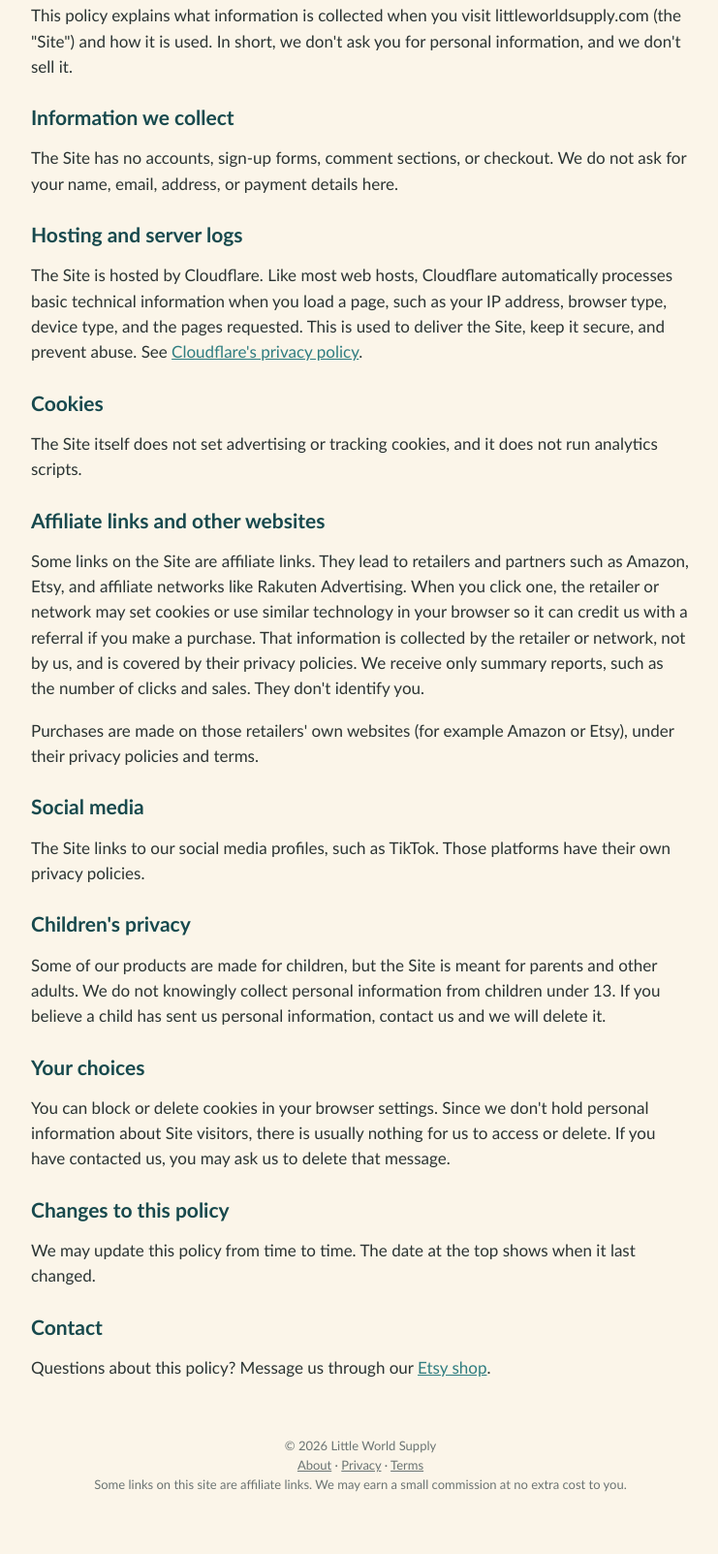
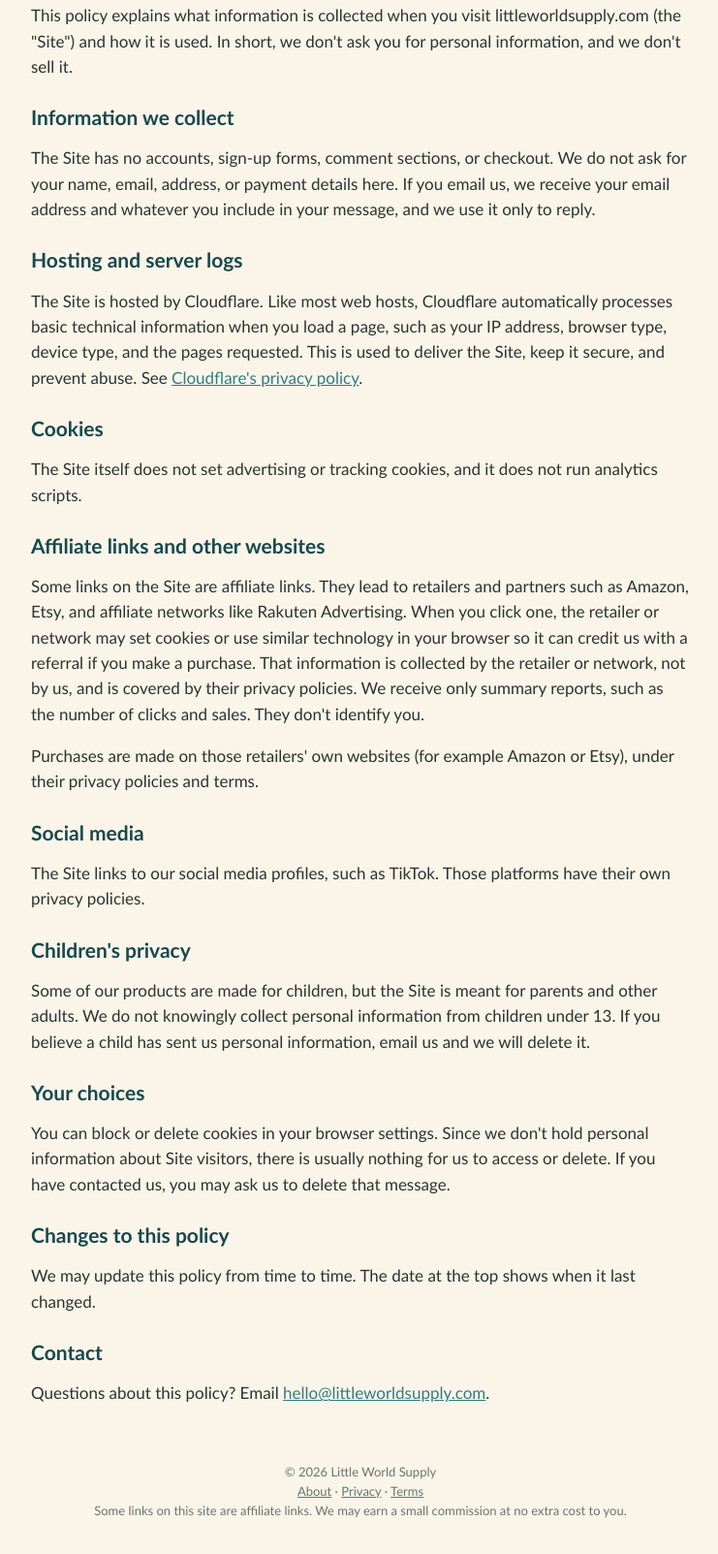
Before and after one commit to msut773/little-world-studio, a plain HTML site: page privacy/index.html in a window 1280 px wide. Shown: the part 189-1792 px from the top of the page at 97% size, without its empty margins (268-1009 px from the left). Before the commit the page ends 1771 px from the top, so only its background shows below. Drawn offline with Linux system fonts and the light colour scheme.

Commit message:
Add hello@littleworldsupply.com contact to About, Privacy, and Terms
Co-Authored-By: Claude Opus 5.5 <noreply@anthropic.com>
Claude-Session: https://claude.ai/code/session_01NaPHkL2bT5DULWKGBscY9v

```diff
--- a/privacy/index.html
+++ b/privacy/index.html
@@ -22,7 +22,7 @@
   <p>This policy explains what information is collected when you visit littleworldsupply.com (the "Site") and how it is used. In short, we don't ask you for personal information, and we don't sell it.</p>
 
   <h2>Information we collect</h2>
-  <p>The Site has no accounts, sign-up forms, comment sections, or checkout. We do not ask for your name, email, address, or payment details here.</p>
+  <p>The Site has no accounts, sign-up forms, comment sections, or checkout. We do not ask for your name, email, address, or payment details here. If you email us, we receive your email address and whatever you include in your message, and we use it only to reply.</p>
 
   <h2>Hosting and server logs</h2>
   <p>The Site is hosted by Cloudflare. Like most web hosts, Cloudflare automatically processes basic technical information when you load a page, such as your IP address, browser type, device type, and the pages requested. This is used to deliver the Site, keep it secure, and prevent abuse. See <a href="https://www.cloudflare.com/privacypolicy/" target="_blank" rel="noopener">Cloudflare's privacy policy</a>.</p>
@@ -38,7 +38,7 @@
   <p>The Site links to our social media profiles, such as TikTok. Those platforms have their own privacy policies.</p>
 
   <h2>Children's privacy</h2>
-  <p>Some of our products are made for children, but the Site is meant for parents and other adults. We do not knowingly collect personal information from children under 13. If you believe a child has sent us personal information, contact us and we will delete it.</p>
+  <p>Some of our products are made for children, but the Site is meant for parents and other adults. We do not knowingly collect personal information from children under 13. If you believe a child has sent us personal information, email us and we will delete it.</p>
 
   <h2>Your choices</h2>
   <p>You can block or delete cookies in your browser settings. Since we don't hold personal information about Site visitors, there is usually nothing for us to access or delete. If you have contacted us, you may ask us to delete that message.</p>
@@ -47,7 +47,7 @@
   <p>We may update this policy from time to time. The date at the top shows when it last changed.</p>
 
   <h2>Contact</h2>
-  <p>Questions about this policy? Message us through our <a href="https://www.etsy.com/shop/LittleWorldSupply" target="_blank" rel="noopener">Etsy shop</a>.</p>
+  <p>Questions about this policy? Email <a href="mailto:hello@littleworldsupply.com">hello@littleworldsupply.com</a>.</p>
 </main>
 
 <footer><div class="wrap">
```
Also changed, not shown: about/index.html (+1 -1 lines), terms/index.html (+1 -1 lines).
